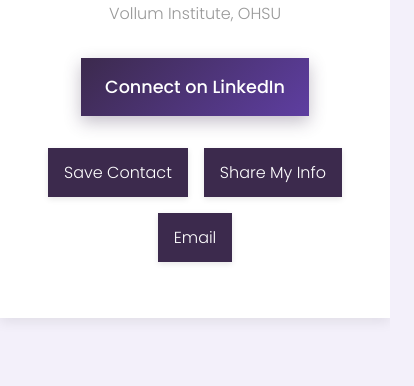
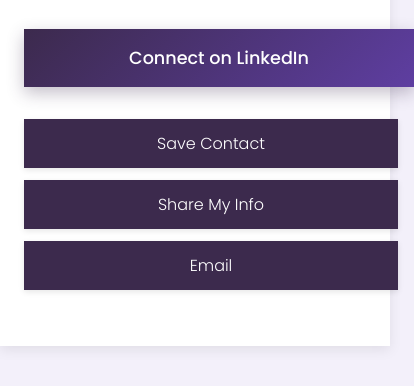
Before and after one commit to arielleisakharov/contactpage, a plain HTML site: page index.html in a window 390 px wide. Shown: the part 344-730 px from the top of the page, 414 px wide, since content can reach past the window. Drawn offline with Linux system fonts and the light colour scheme.

Commit message:
Update index.html
added mobile animations

```diff
--- a/index.html
+++ b/index.html
@@ -31,6 +31,12 @@
       max-width: 500px;
       width: 90%;
       text-align: center;
+      animation: fadeIn 0.8s ease-in;
+    }
+
+    @keyframes fadeIn {
+      from { opacity: 0; transform: translateY(20px); }
+      to { opacity: 1; transform: translateY(0); }
     }
 
     .profile-img {
@@ -82,10 +88,15 @@
       padding: 0.75rem 1rem;
       border-radius: 0;
       font-weight: 300;
-      transition: background 0.3s ease;
+      transition: background 0.3s ease, transform 0.2s ease;
       border: none;
       box-shadow: 0 2px 6px rgba(0,0,0,0.1);
       display: inline-block;
+    }
+
+    .link-button:active {
+      transform: scale(0.98);
+      box-shadow: 0 2px 4px rgba(0,0,0,0.2);
     }
 
     .link-button:hover {
@@ -98,6 +109,18 @@
       padding: 1rem 1.5rem;
       background: linear-gradient(135deg, #3c2a4d, #5e3ea1);
       box-shadow: 0 6px 16px rgba(60, 42, 77, 0.3);
+    }
+
+    @media (max-width: 480px) {
+      .links-bottom {
+        flex-direction: column;
+        gap: 0.75rem;
+      }
+
+      .link-button {
+        width: 100%;
+        text-align: center;
+      }
     }
   </style>
 </head>
```
